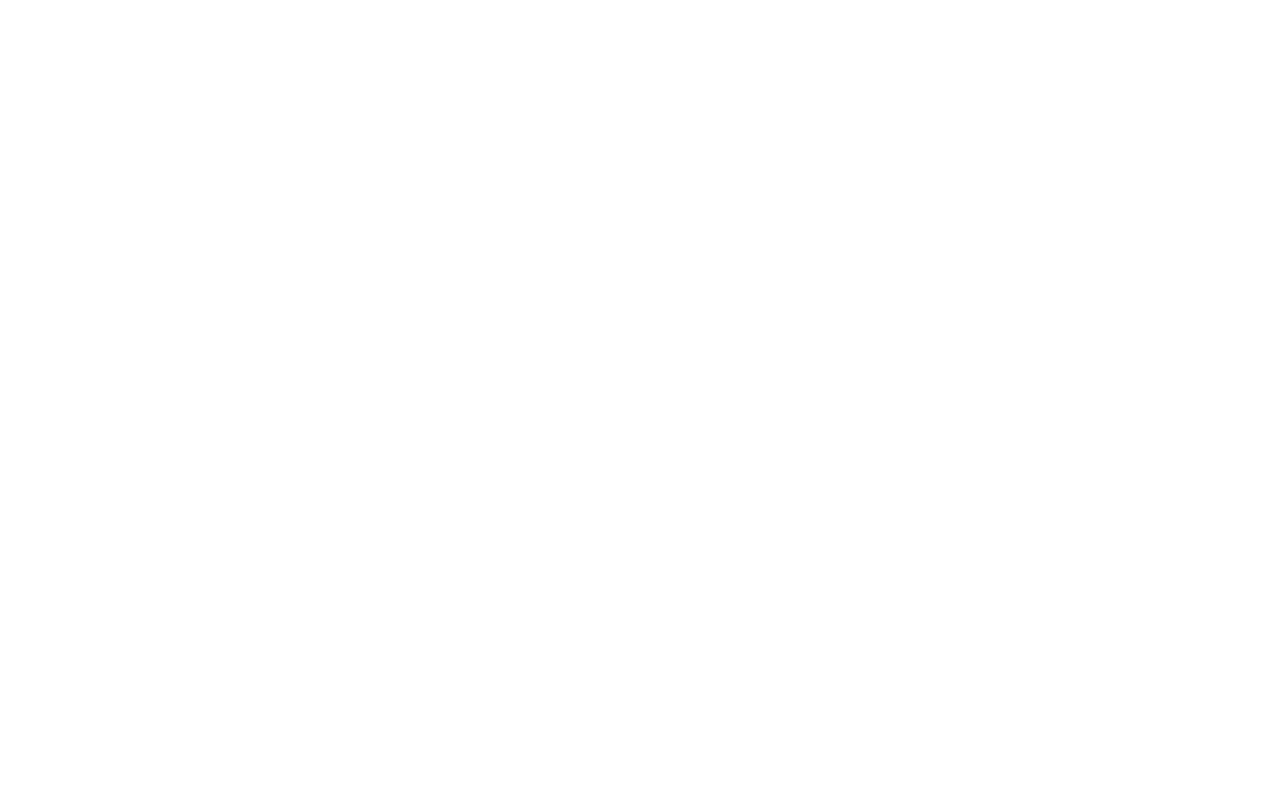
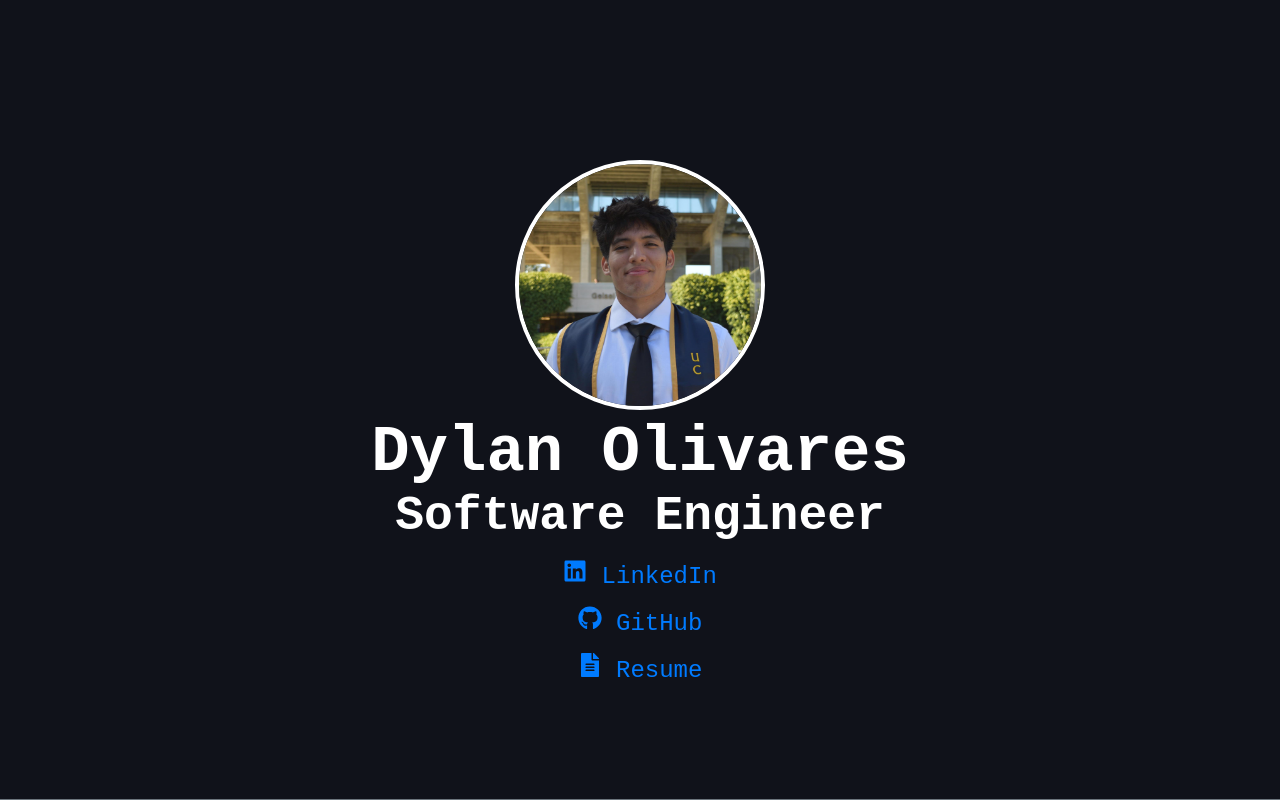
Before and after one commit to DylanO9/resume, a React (Create React App) app: page / in a window 1280 px wide. Built offline with nearby package versions, Linux system fonts and the light colour scheme.

Commit message:
Introduction section basic outline

```diff
--- a/package.json
+++ b/package.json
@@ -6,6 +6,7 @@
     "cra-template": "1.2.0",
     "react": "^19.0.0",
     "react-dom": "^19.0.0",
+    "react-icons": "^5.4.0",
     "react-scripts": "5.0.1"
   },
   "scripts": {
--- a/src/App.css
+++ b/src/App.css
@@ -1,38 +1,27 @@
-.App {
-  text-align: center;
+:root {
+  --primary-color: #007bff;
+  --secondary-color: #6c757d;
+  --background-dark-color: #10121A;
+  --background-dark-grey: #191D2B;
 }
 
-.App-logo {
-  height: 40vmin;
-  pointer-events: none;
+* {
+  box-sizing: border-box;
 }
 
-@media (prefers-reduced-motion: no-preference) {
-  .App-logo {
-    animation: App-logo-spin infinite 20s linear;
-  }
+body {
+  background-color: var(--background-dark-color);
+  color: white;
+  font-family:'Courier New', Courier, monospace;
 }
 
-.App-header {
-  background-color: #282c34;
-  min-height: 100vh;
-  display: flex;
-  flex-direction: column;
-  align-items: center;
-  justify-content: center;
-  font-size: calc(10px + 2vmin);
-  color: white;
+section {
+  width: 100vw;
+  height: 100vh;
+  margin: 0;
+  padding: 10rem;
 }
 
-.App-link {
-  color: #61dafb;
+h1, h2, h3 {
+  margin: 0;
 }
-
-@keyframes App-logo-spin {
-  from {
-    transform: rotate(0deg);
-  }
-  to {
-    transform: rotate(360deg);
-  }
-}
--- a/src/App.js
+++ b/src/App.js
@@ -1,9 +1,9 @@
 import './App.css';
-
+import Intro from './pages/intro';
 function App() {
   return (
     <div className="App">
-
+      <Intro />
     </div>
   );
 }
--- /dev/null
+++ b/src/pages/intro.js
@@ -0,0 +1,30 @@
+import '../styles/intro.css';
+import headshot from '../assets/headshot.jpg';
+import { FaLinkedin, FaGithub, FaFileAlt } from 'react-icons/fa';
+
+export default function Intro() {
+  return (
+    <section id="intro">
+        <img id="headshot" src={headshot} alt="Dylan Olivares"></img>
+        <h1>Dylan Olivares</h1>
+        <h2>Software Engineer</h2>
+        <ul>
+            <li>
+                <a href="https://www.linkedin.com/in/dylan-olivares/" target="_blank" rel="noopener noreferrer">
+                    <FaLinkedin /> LinkedIn
+                </a>
+            </li>
+            <li>
+                <a href="https://github.com/DylanO9" target="_blank" rel="noopener noreferrer">
+                    <FaGithub /> GitHub
+                </a>
+            </li>
+            <li>
+                <a href="path/to/your/resume.pdf" target="_blank" rel="noopener noreferrer">
+                    <FaFileAlt /> Resume
+                </a>
+            </li>
+        </ul>
+    </section>
+  );
+}
--- /dev/null
+++ b/src/styles/intro.css
@@ -0,0 +1,39 @@
+#intro {
+    font-size: 1.5em;
+    text-align: center;
+    border-bottom: 1px solid var(--secondary-color);
+}
+
+h1 {
+    font-size: 4rem;
+}
+
+h2 {
+    font-size: 3rem;
+}
+
+#headshot {
+    /* keep the ratio of the image */
+    width: 250px; /* Adjust the size as needed */
+    height: 250px; /* Adjust the size as needed */
+    border-radius: 50%;
+    object-fit: cover;
+    object-position: center;
+    border: .25rem solid white;
+}
+
+#intro ul {
+    list-style-type: none;
+    padding: 0;
+    margin: 1rem 0 0 0;
+}
+
+#intro ul li {
+    margin: 1rem;
+}
+
+
+#intro a {
+    color: var(--primary-color);
+    text-decoration: none;
+}
```
Also changed, not shown: src/assets/headshot.jpg (added), src/pages/projects.js (added), src/pages/resume.js (added), src/pages/skills.js (added), 1 other file (tests, documents, lock files or other folders).
